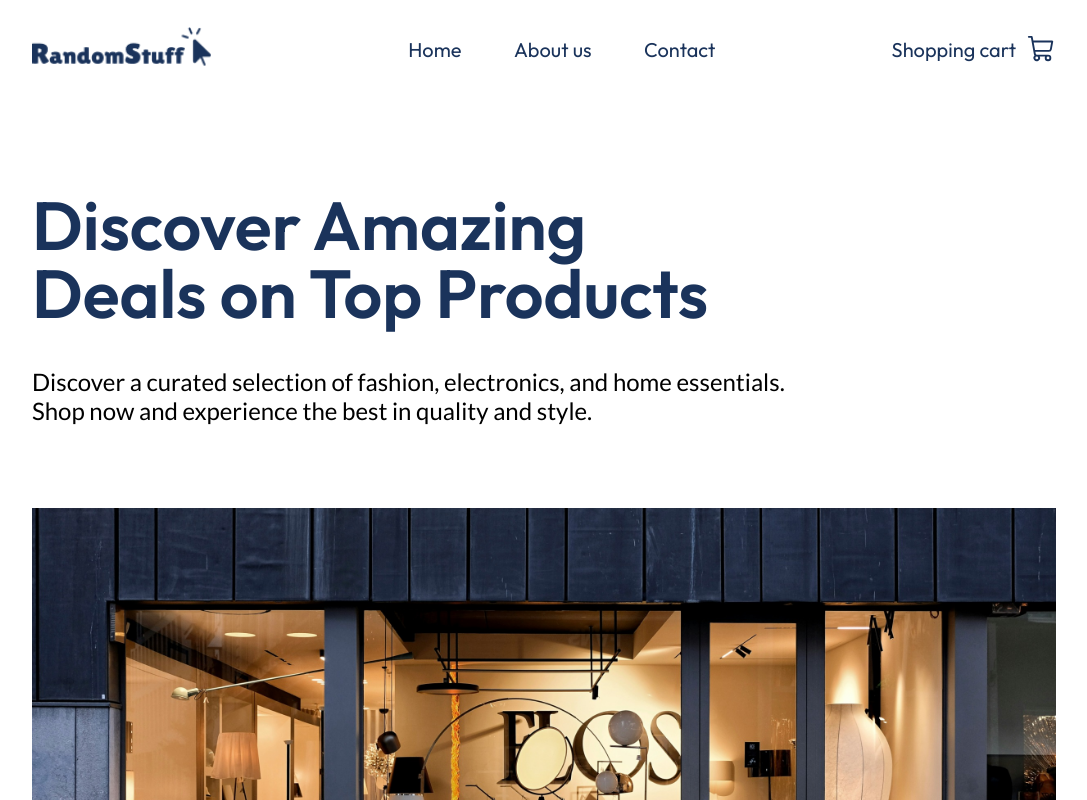
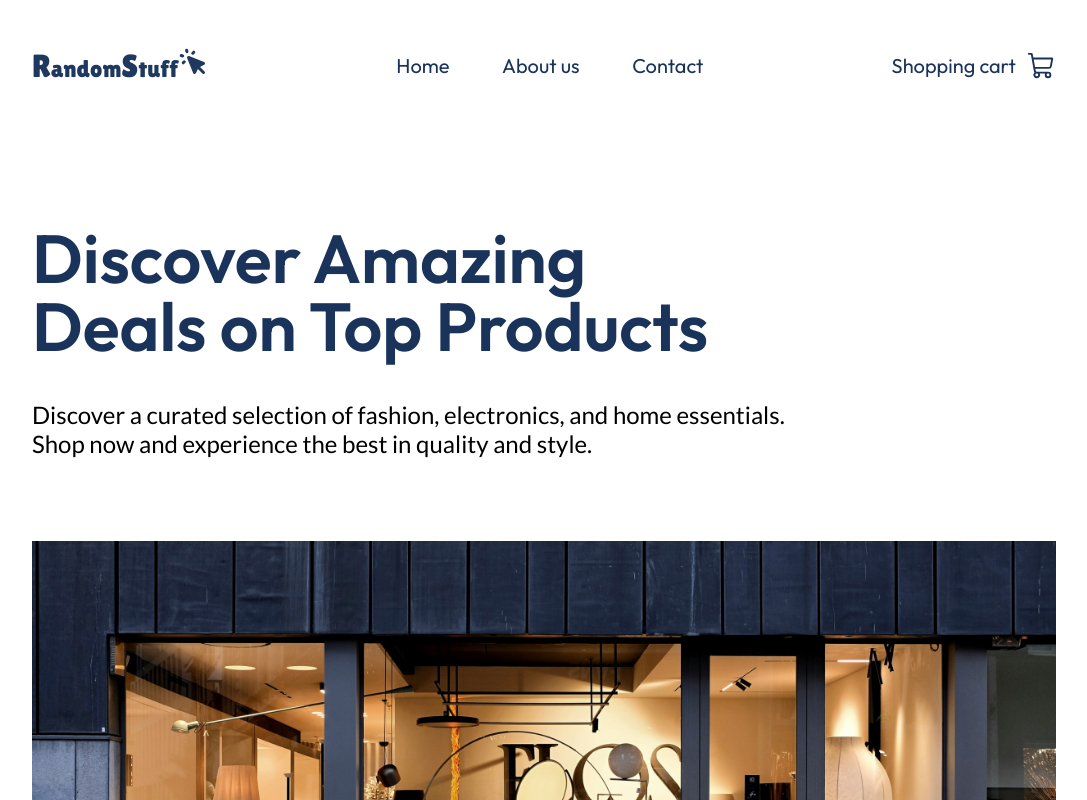
Before and after one commit to kleresjo/random-stuff, a React (Vite) app: page / in a window 1280 px wide. Shown: the top 800 px of the page, without its empty margins (96-1183 px from the left). Built offline with nearby package versions, Linux system fonts and the light colour scheme; no server answers; a web font is replaced by a local one.

Commit message:
Added styling logo

```diff
--- a/src/components/LogoDark.jsx
+++ b/src/components/LogoDark.jsx
@@ -1,5 +1,5 @@
 import { HiCursorClick } from "react-icons/hi";
-import "../styling/LogoDark";
+import "../styling/LogoDark.css";
 
 const LogoDark = () => {
   return (
--- a/src/components/LogoLight.jsx
+++ b/src/components/LogoLight.jsx
@@ -1,14 +1,14 @@
 import { HiCursorClick } from "react-icons/hi";
-import "../styling/Footer.css";
+import "../styling/LogoLight.css";
 
 const LogoLight = () => {
   return (
     <div className="logo-light">
-      <h1 className="lilita-one-regular">R</h1>
-      <h2 className="lilita-one-regular">andom</h2>
-      <h1 className="lilita-one-regular">S</h1>
-      <h2 className="lilita-one-regular">tuff</h2>
-      <HiCursorClick className="logo-cursor" />
+      <h1 className="lilita-one-regular-light">R</h1>
+      <h2 className="lilita-one-regular-light">andom</h2>
+      <h1 className="lilita-one-regular-light">S</h1>
+      <h2 className="lilita-one-regular-light">tuff</h2>
+      <HiCursorClick className="logo-cursor-light" />
     </div>
   );
 };
--- a/src/components/navbar/Navbar.jsx
+++ b/src/components/navbar/Navbar.jsx
@@ -4,6 +4,7 @@ import { Link } from "react-router-dom";
 import logo from "../../assets/logo.png";
 import { PiShoppingCart } from "react-icons/pi";
 import { RxHamburgerMenu } from "react-icons/rx";
+import LogoDark from "../LogoDark";
 
 const Navbar = () => {
   const [menuOpen, setMenuOpen] = useState(false);
@@ -18,7 +19,7 @@ const Navbar = () => {
     <div className="navbar-container-highest">
       <div className="navbar-container">
         <Link to="/">
-          <img src={logo} alt="" className="logo" />
+          <LogoDark />
         </Link>
 
         <div className={"nav-links-container ${menuOpen ? 'open' : ''}"}>
--- a/src/styling/LogoDark.css
+++ b/src/styling/LogoDark.css
@@ -1,6 +1,6 @@
 @import url("https://fonts.googleapis.com/css2?family=Lilita+One&display=swap");
 
-.logo-light {
+.logo-dark {
   display: flex;
   align-items: baseline;
   flex-direction: row;
@@ -23,3 +23,7 @@
   color: #1f385f;
   cursor: default;
 }
+
+a {
+  text-decoration: none;
+}
--- a/src/styling/LogoLight.css
+++ b/src/styling/LogoLight.css
@@ -6,18 +6,18 @@
   flex-direction: row;
 }
 
-.lilita-one-regular {
+.lilita-one-regular-light {
   font-family: "Lilita One", sans-serif;
   font-weight: 300;
   font-style: normal;
 }
 
-.logo-cursor {
+.logo-cursor-light {
   font-size: 30px;
   margin-left: 0px;
 }
 
-.logo-cursor:hover {
+.logo-cursor-light:hover {
   color: white;
   cursor: default;
 }
```
